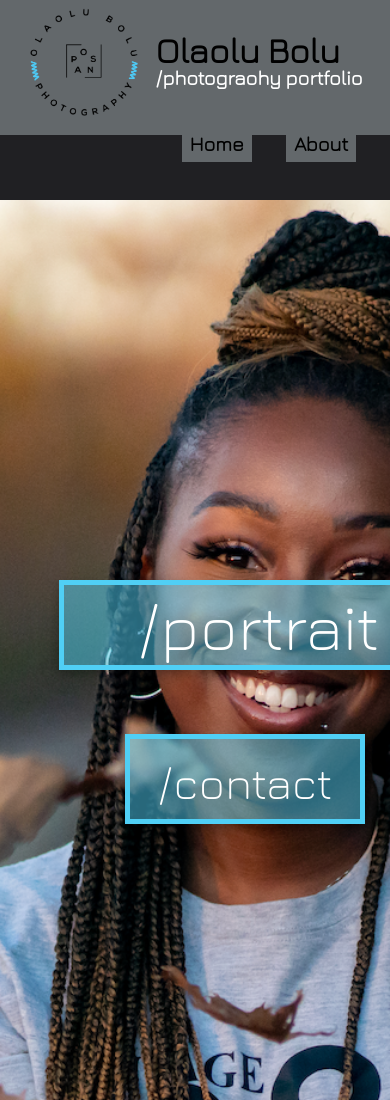
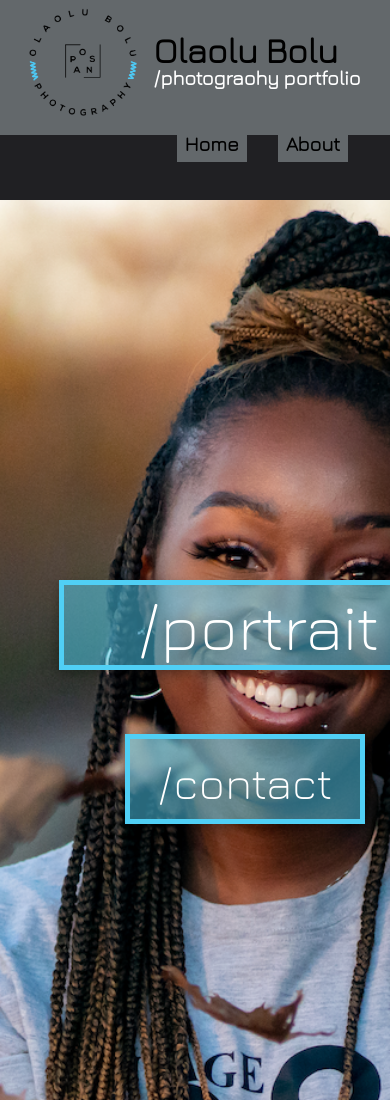
Before and after one commit to NifemiB/NifemiB.github.io, a plain HTML site: page Nifemi'sWorld.html in a window 390 px wide. Shown: the top 1100 px of the page. Drawn offline with nearby package versions, Linux system fonts and the light colour scheme.

Commit message:
Update style.css
width fix h1

```diff
--- a/CSS/style.css
+++ b/CSS/style.css
@@ -519,7 +519,7 @@ margin-top: 80px;
         margin-top: 50px;
     }
     h1{
-        width:110%;
+        width:100%;
 
 
     }
```
